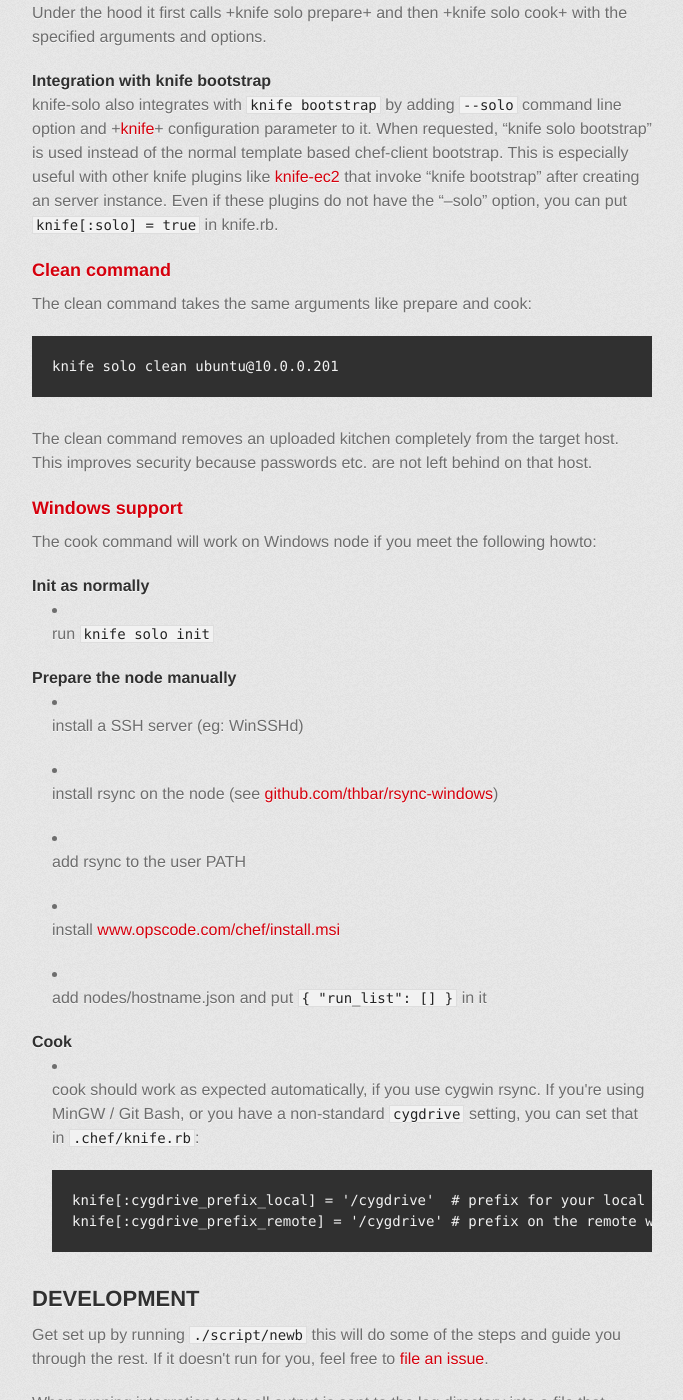
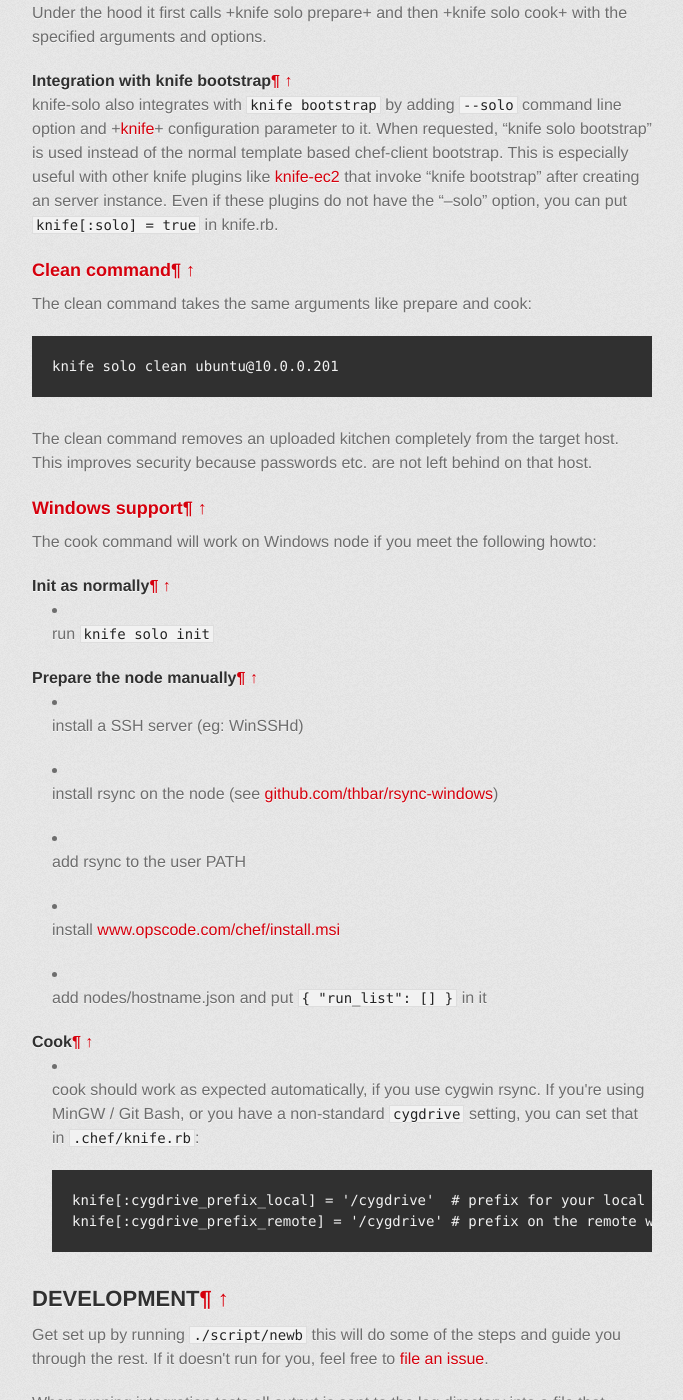
Before and after one commit to matschaffer/knife-solo, a Jekyll site: the page built from index.html, in a window 1280 px wide and 1400 px high, scrolled down 3999 px. Shown: the whole window, without its empty margins (298-981 px from the left). Built offline with Jekyll 4.4.1, drawn with Linux system fonts in a browser that asks for light colours; some web fonts are replaced; some of the changed text lies outside the part shown.

Commit message:
Update index for v0.5.0 from README.rdoc rev e2d99c2a

```diff
--- a/index.html
+++ b/index.html
@@ -2,9 +2,9 @@
 layout: default
 ---
 
-<h1 id="label-knife-solo">knife-solo</h1>
+<h1 id="label-knife-solo">knife-solo<span><a href="#label-knife-solo">&para;</a> <a href="#top">&uarr;</a></span></h1>
 
-<h2 id="label-DESCRIPTION%3A">DESCRIPTION:</h2>
+<h2 id="label-DESCRIPTION-3A">DESCRIPTION:<span><a href="#label-DESCRIPTION-3A">&para;</a> <a href="#top">&uarr;</a></span></h2>
 
 <p>knife-solo adds a handful of commands that aim to make working with
 chef-solo as powerful as chef-server. It currently adds 5 subcommands to
@@ -23,7 +23,7 @@ target host and runs chef-solo on that host.</p>
 </li><li>
 <p><code>knife solo bootstrap</code> combines the two previous ones (prepare
 and cook). knife-solo also adds <code>--solo</code> command line option and
-+<a href="http://:solo">knife</a>+ configuration parameter to <code>knife
++<a href=":solo">knife</a>+ configuration parameter to <code>knife
 bootstrap</code> that can be used for triggering “knife solo bootstrap”
 instead of the normal template based chef-client bootstrap.</p>
 </li><li>
@@ -33,20 +33,21 @@ host.</p>
 
 <p>Preliminary Windows support for “knife solo cook” is available (see below).</p>
 
-<h2 id="label-USAGE%3A">USAGE:</h2>
+<h2 id="label-USAGE-3A">USAGE:<span><a href="#label-USAGE-3A">&para;</a> <a href="#top">&uarr;</a></span></h2>
 
 <p>Installation is a normal gem installation.</p>
 
-<pre>gem install knife-solo
+<pre class="ruby"><span class="ruby-identifier">gem</span> <span class="ruby-identifier">install</span> <span class="ruby-identifier">knife</span><span class="ruby-operator">-</span><span class="ruby-identifier">solo</span>
 
-# or if using ChefDK
-chef gem install knife-solo</pre>
+<span class="ruby-comment"># or if using ChefDK</span>
+<span class="ruby-identifier">chef</span> <span class="ruby-identifier">gem</span> <span class="ruby-identifier">install</span> <span class="ruby-identifier">knife</span><span class="ruby-operator">-</span><span class="ruby-identifier">solo</span>
+</pre>
 
 <p>If you need to install from git run:</p>
 
 <pre>bundle &amp;&amp; bundle exec rake install</pre>
 
-<h2 id="label-Integration+with+Berkshelf+%26+Librarian">Integration with Berkshelf &amp; Librarian</h2>
+<h2 id="label-Integration+with+Berkshelf+-26+Librarian">Integration with Berkshelf &amp; Librarian<span><a href="#label-Integration+with+Berkshelf+-26+Librarian">&para;</a> <a href="#top">&uarr;</a></span></h2>
 
 <p>knife-solo also integrates with <a
 href="http://berkshelf.com/">Berkshelf</a> and <a
@@ -71,7 +72,7 @@ of whether or not you have the supporting gem installed.</p>
 href="https://github.com/matschaffer/knife-solo/wiki/Berkshelf-&-Librarian-Chef-integration">Berkshelf
 & Librarian-Chef integration</a> wiki page.</p>
 
-<h3 id="label-A+note+about+the+%22cookbooks%22+directory">A note about the “cookbooks” directory</h3>
+<h3 id="label-A+note+about+the+-22cookbooks-22+directory">A note about the “cookbooks” directory<span><a href="#label-A+note+about+the+-22cookbooks-22+directory">&para;</a> <a href="#top">&uarr;</a></span></h3>
 
 <p>One common “gotcha” is that you may have Berkshelf or Librarian-Chef
 installed without knowing it. This will generate a kitchen that is
@@ -85,28 +86,30 @@ solo cook</code>.</p>
 give them their own git repositories which are then included using
 Berkshelf or Librarian-Chef.</p>
 
-<h2 id="label-knife-solo+commands">knife-solo commands</h2>
+<h2 id="label-knife-solo+commands">knife-solo commands<span><a href="#label-knife-solo+commands">&para;</a> <a href="#top">&uarr;</a></span></h2>
 
-<h3 id="label-Init+command">Init command</h3>
+<h3 id="label-Init+command">Init command<span><a href="#label-Init+command">&para;</a> <a href="#top">&uarr;</a></span></h3>
 
 <p>The init command simply takes a name of the directory to store the kitchen
 structure. Use “.” to initialize the current directory.</p>
 
-<pre>knife solo init mychefrepo</pre>
+<pre class="ruby"><span class="ruby-identifier">knife</span> <span class="ruby-identifier">solo</span> <span class="ruby-identifier">init</span> <span class="ruby-identifier">mychefrepo</span>
+</pre>
 
 <p>Currently the directory structure looks like this, but could change as
 development continues.</p>
 
-<pre>mychefrepo/
-├── .chef
-│   └── knife.rb
-├── cookbooks
-├── data_bags
-├── nodes
-├── roles
-└── site-cookbooks</pre>
+<pre class="ruby"><span class="ruby-identifier">mychefrepo</span><span class="ruby-operator">/</span>
+<span class="ruby-identifier">├──</span> .<span class="ruby-identifier">chef</span>
+<span class="ruby-identifier">│</span>   <span class="ruby-identifier">└──</span> <span class="ruby-identifier">knife</span>.<span class="ruby-identifier">rb</span>
+<span class="ruby-identifier">├──</span> <span class="ruby-identifier">cookbooks</span>
+<span class="ruby-identifier">├──</span> <span class="ruby-identifier">data_bags</span>
+<span class="ruby-identifier">├──</span> <span class="ruby-identifier">nodes</span>
+<span class="ruby-identifier">├──</span> <span class="ruby-identifier">roles</span>
+<span class="ruby-identifier">└──</span> <span class="ruby-identifier">site</span><span class="ruby-operator">-</span><span class="ruby-identifier">cookbooks</span>
+</pre>
 
-<h3 id="label-Prepare+command">Prepare command</h3>
+<h3 id="label-Prepare+command">Prepare command<span><a href="#label-Prepare+command">&para;</a> <a href="#top">&uarr;</a></span></h3>
 
 <p>The prepare command takes an ssh-style host argument as follows:</p>
 
@@ -138,7 +141,7 @@ pull request to <a href="https://github.com/matschaffer/knife-solo">this
 project</a> or <a href="https://github.com/opscode/omnibus">the omnibus
 installer</a>.</p>
 
-<h3 id="label-Cook+command">Cook command</h3>
+<h3 id="label-Cook+command">Cook command<span><a href="#label-Cook+command">&para;</a> <a href="#top">&uarr;</a></span></h3>
 
 <p>The cook command also takes an ssh-style host argument:</p>
 
@@ -165,7 +168,7 @@ commands. The default kitchen structure generated by <code>knife solo
 init</code> should be compatible with all the operations listed in the
 documentation for that gem.</p>
 
-<h3 id="label-Bootstrap+command">Bootstrap command</h3>
+<h3 id="label-Bootstrap+command">Bootstrap command<span><a href="#label-Bootstrap+command">&para;</a> <a href="#top">&uarr;</a></span></h3>
 
 <p>The bootstrap command takes the same arguments and most of the options as
 prepare and cook:</p>
@@ -197,16 +200,16 @@ these plugins do not have the “–solo” option, you can put
 host. This improves security because passwords etc. are not left behind on
 that host.</p>
 
-<h3 id="label-Windows+support">Windows support</h3>
+<h3 id="label-Windows+support">Windows support<span><a href="#label-Windows+support">&para;</a> <a href="#top">&uarr;</a></span></h3>
 
 <p>The cook command will work on Windows node if you meet the following howto:</p>
 
-<h4 id="label-Init+as+normally">Init as normally</h4>
+<h4 id="label-Init+as+normally">Init as normally<span><a href="#label-Init+as+normally">&para;</a> <a href="#top">&uarr;</a></span></h4>
 <ul><li>
 <p>run <code>knife solo init</code></p>
 </li></ul>
 
-<h4 id="label-Prepare+the+node+manually">Prepare the node manually</h4>
+<h4 id="label-Prepare+the+node+manually">Prepare the node manually<span><a href="#label-Prepare+the+node+manually">&para;</a> <a href="#top">&uarr;</a></span></h4>
 <ul><li>
 <p>install a SSH server (eg: WinSSHd)</p>
 </li><li>
@@ -222,18 +225,19 @@ href="http://www.opscode.com/chef/install.msi">www.opscode.com/chef/install.msi<
 in it</p>
 </li></ul>
 
-<h4 id="label-Cook">Cook</h4>
+<h4 id="label-Cook">Cook<span><a href="#label-Cook">&para;</a> <a href="#top">&uarr;</a></span></h4>
 <ul><li>
 <p>cook should work as expected automatically, if you use cygwin rsync. If
 you&#39;re using MinGW / Git Bash, or you have a non-standard
 <code>cygdrive</code> setting, you can set that in
 <code>.chef/knife.rb</code>:</p>
 
-<pre>knife[:cygdrive_prefix_local] = &#39;/cygdrive&#39;  # prefix for your local machine, set to empty string for MinGW
-knife[:cygdrive_prefix_remote] = &#39;/cygdrive&#39; # prefix on the remote windows node</pre>
+<pre class="ruby"><span class="ruby-identifier">knife</span>[:<span class="ruby-identifier">cygdrive_prefix_local</span>] = <span class="ruby-string">&#39;/cygdrive&#39;</span>  <span class="ruby-comment"># prefix for your local machine, set to empty string for MinGW</span>
+<span class="ruby-identifier">knife</span>[:<span class="ruby-identifier">cygdrive_prefix_remote</span>] = <span class="ruby-string">&#39;/cygdrive&#39;</span> <span class="ruby-comment"># prefix on the remote windows node</span>
+</pre>
 </li></ul>
 
-<h2 id="label-DEVELOPMENT">DEVELOPMENT</h2>
+<h2 id="label-DEVELOPMENT">DEVELOPMENT<span><a href="#label-DEVELOPMENT">&para;</a> <a href="#top">&uarr;</a></span></h2>
 
 <p>Get set up by running <code>./script/newb</code> this will do some of the
 steps and guide you through the rest. If it doesn&#39;t run for you, feel
```
Also changed, not shown: other parts of index.html (+10 -10 lines).
